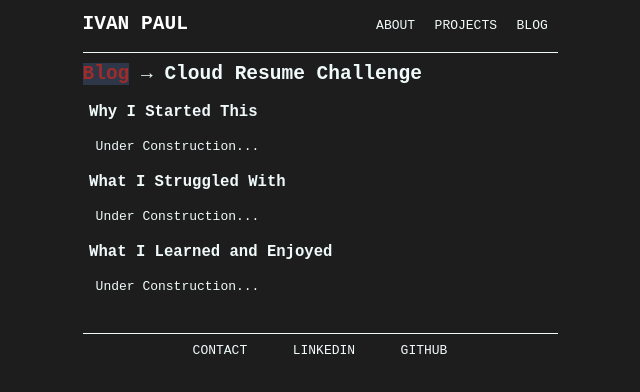
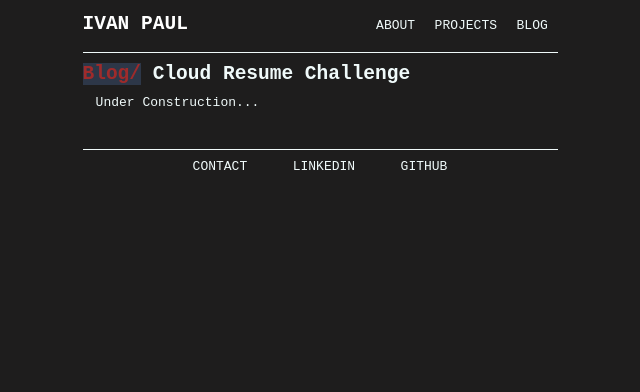
Before and after one commit to ivpaul/aws-static-portfolio, a plain HTML site: page blogs/CloudResumeChallenge.html in a window 1280 px wide. Shown: the whole page, without its empty margins (320-960 px from the left). Drawn offline with Linux system fonts and the light colour scheme.

Commit message:
editted blog post format

```diff
--- a/blogs/CloudResumeChallenge.html
+++ b/blogs/CloudResumeChallenge.html
@@ -28,18 +28,18 @@
 <body>
     <div class="post-container">
       <h2 class="post-title">
-        <a href="/blog.html" class="blog-page">Blog</a> → Cloud Resume Challenge</h2>
+        <a href="/blog.html" class="blog-page">Blog/</a> Cloud Resume Challenge</h2>
 
 
           <div class="post-item">
-            <h3>Why I Started This</h3>
+            <!-- <h3>Why I Started This</h3> -->
             <p>Under Construction...</p>
 
-            <h3>What I Struggled With</h3>
+            <!-- <h3>What I Struggled With</h3>
 
             <p>Under Construction...</p>
             <h3>What I Learned and Enjoyed</h3>
-            <p>Under Construction...</p>
+            <p>Under Construction...</p> -->
           </div>
 
         </div>
```
